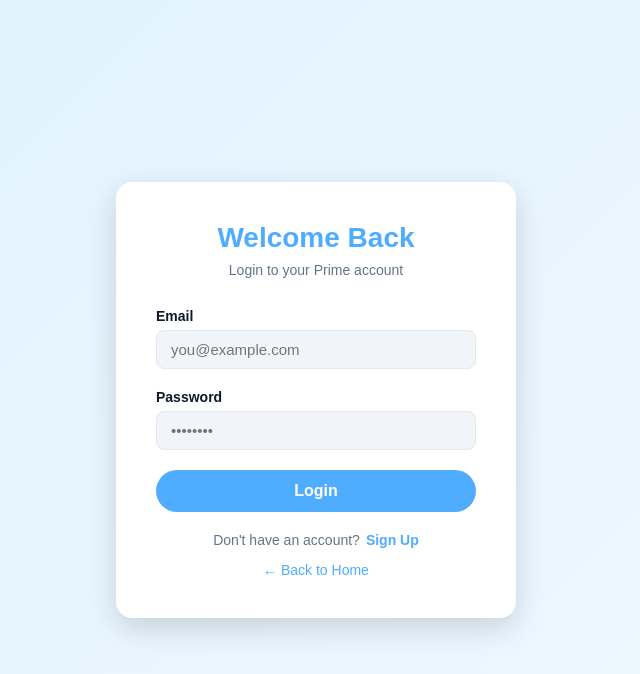
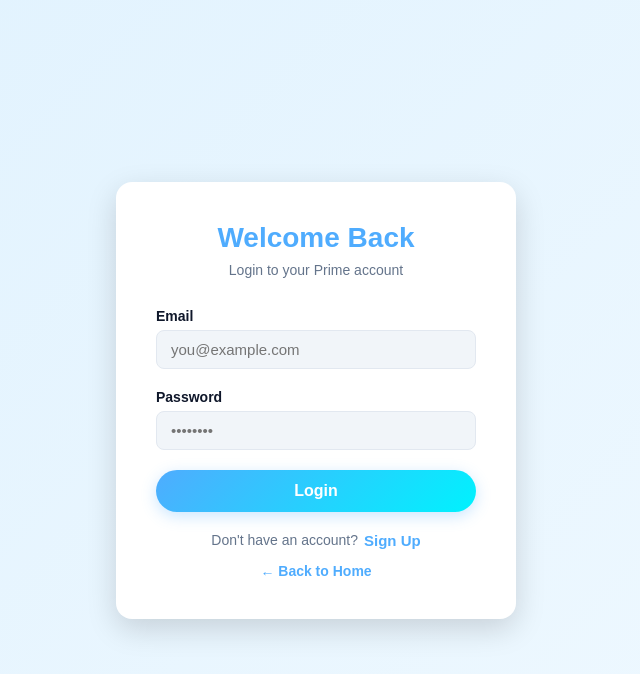
Before and after one commit to Tieefad/Prime, a React (Vite) app: page / in a window 1280 px wide. Both pictures are taken after a click on the button "Get Started". Shown: the top 674 px of the page, without its empty margins (324-964 px from the left). Built offline with nearby package versions, Linux system fonts and the light colour scheme.

Commit message:
Add animations and icon toggle

```diff
--- a/src/login/Login.jsx
+++ b/src/login/Login.jsx
@@ -5,6 +5,9 @@
   const [password, setPassword] = useState("");
   const [name, setName] = useState("");
   const [isSignUp, setIsSignUp] = useState(false);
+  const [btnHover, setBtnHover] = useState(false);
+  const [linkHover, setLinkHover] = useState(false);
+  const [backHover, setBackHover] = useState(false);
 
   const theme = {
     background: darkMode ? "#0f172a" : "#f8fafc",
@@ -35,6 +38,7 @@
       boxShadow: "0 10px 30px rgba(0,0,0,0.15)",
       width: "100%",
       maxWidth: "400px",
+      transition: "all 0.3s ease",
     },
     title: {
       fontSize: "28px",
@@ -42,6 +46,7 @@
       marginBottom: "8px",
       textAlign: "center",
       color: theme.primary,
+      transition: "all 0.3s ease",
     },
     subtitle: {
       fontSize: "14px",
@@ -66,17 +71,25 @@
       marginBottom: "20px",
       boxSizing: "border-box",
       outline: "none",
+      transition: "border 0.3s ease, box-shadow 0.3s ease",
     },
     button: {
       width: "100%",
       padding: "12px",
       border: "none",
       borderRadius: "25px",
-      background: theme.primary,
+      background: btnHover
+        ? "linear-gradient(135deg, #0ea5e9, #6366f1)"
+        : "linear-gradient(135deg, #4facfe, #00f2fe)",
       color: "#fff",
       fontSize: "16px",
       cursor: "pointer",
       fontWeight: "bold",
+      boxShadow: btnHover
+        ? "0 8px 25px rgba(79,172,254,0.6)"
+        : "0 4px 15px rgba(79,172,254,0.3)",
+      transform: btnHover ? "translateY(-3px) scale(1.02)" : "translateY(0) scale(1)",
+      transition: "all 0.3s ease",
     },
     toggleRow: {
       display: "flex",
@@ -90,7 +103,13 @@
     toggleLink: {
       color: theme.primary,
       cursor: "pointer",
-      fontWeight: "600",
+      fontWeight: "700",
+      fontSize: "15px",
+      textDecoration: linkHover ? "underline" : "none",
+      transform: linkHover ? "scale(1.1)" : "scale(1)",
+      display: "inline-block",
+      transition: "all 0.2s ease",
+      letterSpacing: linkHover ? "0.5px" : "0px",
     },
     backLink: {
       display: "block",
@@ -99,6 +118,10 @@
       fontSize: "14px",
       color: theme.primary,
       cursor: "pointer",
+      fontWeight: "600",
+      transform: backHover ? "translateX(-5px)" : "translateX(0)",
+      transition: "all 0.2s ease",
+      opacity: backHover ? 0.8 : 1,
     },
   };
 
@@ -111,16 +134,26 @@
     }
   };
 
+  const handleToggle = () => {
+    setIsSignUp(!isSignUp);
+    setEmail("");
+    setPassword("");
+    setName("");
+  };
+
   return (
     <div style={styles.page}>
       <div style={styles.card}>
-        <h2 style={styles.title}>{isSignUp ? "Create Account" : "Welcome Back"}</h2>
+        <h2 style={styles.title}>
+          {isSignUp ? "Create Account" : "Welcome Back"}
+        </h2>
         <p style={styles.subtitle}>
-          {isSignUp ? "Sign up for a Prime account" : "Login to your Prime account"}
+          {isSignUp
+            ? "Sign up for a Prime account"
+            : "Login to your Prime account"}
         </p>
 
         <form onSubmit={handleSubmit}>
-          {/* Name field only for Sign Up */}
           {isSignUp && (
             <>
               <label style={styles.label}>Full Name</label>
@@ -155,28 +188,34 @@
             required
           />
 
-          <button style={styles.button} type="submit">
+          <button
+            style={styles.button}
+            type="submit"
+            onMouseEnter={() => setBtnHover(true)}
+            onMouseLeave={() => setBtnHover(false)}
+          >
             {isSignUp ? "Sign Up" : "Login"}
           </button>
         </form>
 
-        {/* Toggle between Login and Sign Up */}
         <div style={styles.toggleRow}>
           {isSignUp ? "Already have an account?" : "Don't have an account?"}
           <span
             style={styles.toggleLink}
-            onClick={() => {
-              setIsSignUp(!isSignUp);
-              setEmail("");
-              setPassword("");
-              setName("");
-            }}
+            onClick={handleToggle}
+            onMouseEnter={() => setLinkHover(true)}
+            onMouseLeave={() => setLinkHover(false)}
           >
             {isSignUp ? "Login" : "Sign Up"}
           </span>
         </div>
 
-        <span style={styles.backLink} onClick={onBack}>
+        <span
+          style={styles.backLink}
+          onClick={onBack}
+          onMouseEnter={() => setBackHover(true)}
+          onMouseLeave={() => setBackHover(false)}
+        >
           ← Back to Home
         </span>
       </div>
```
